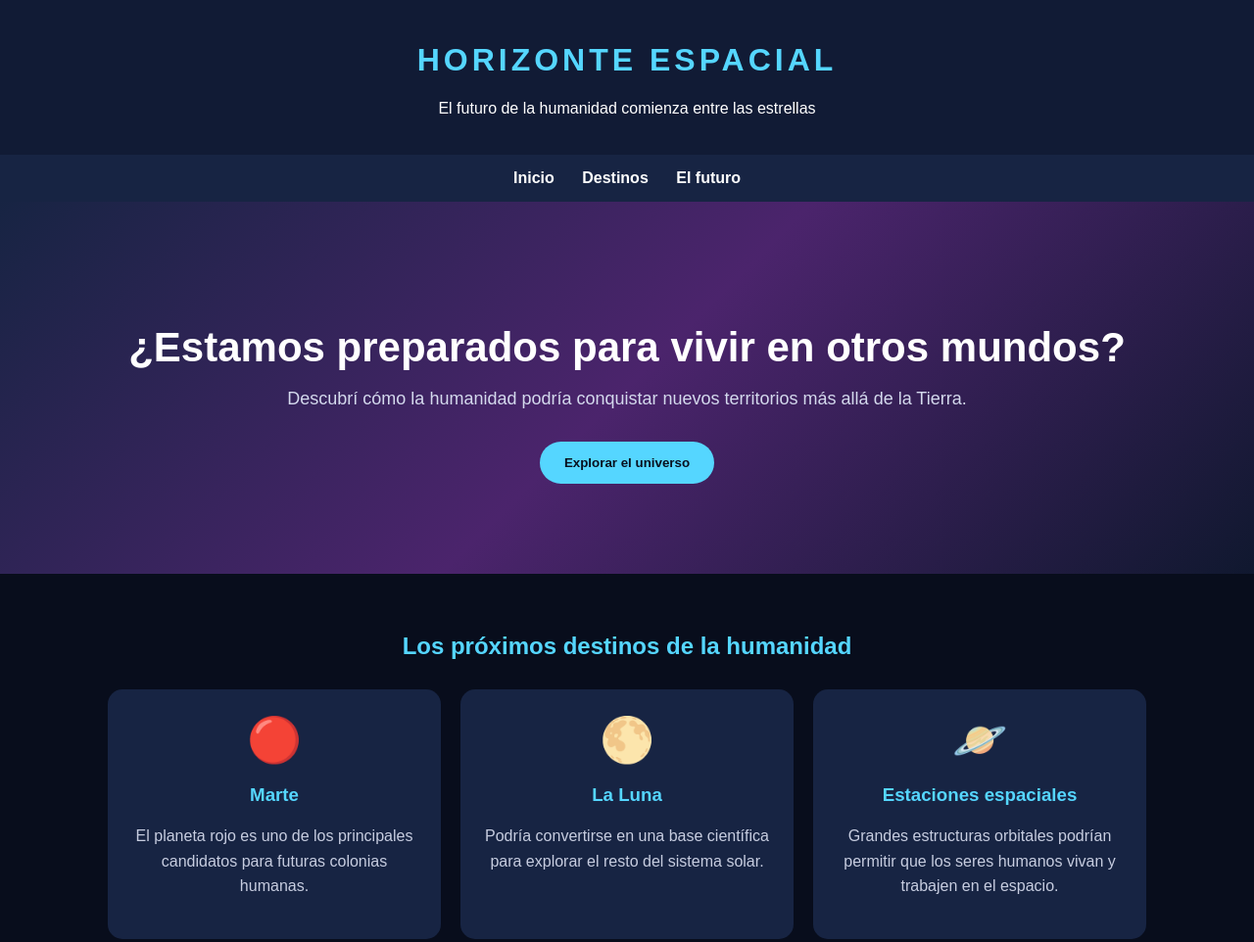
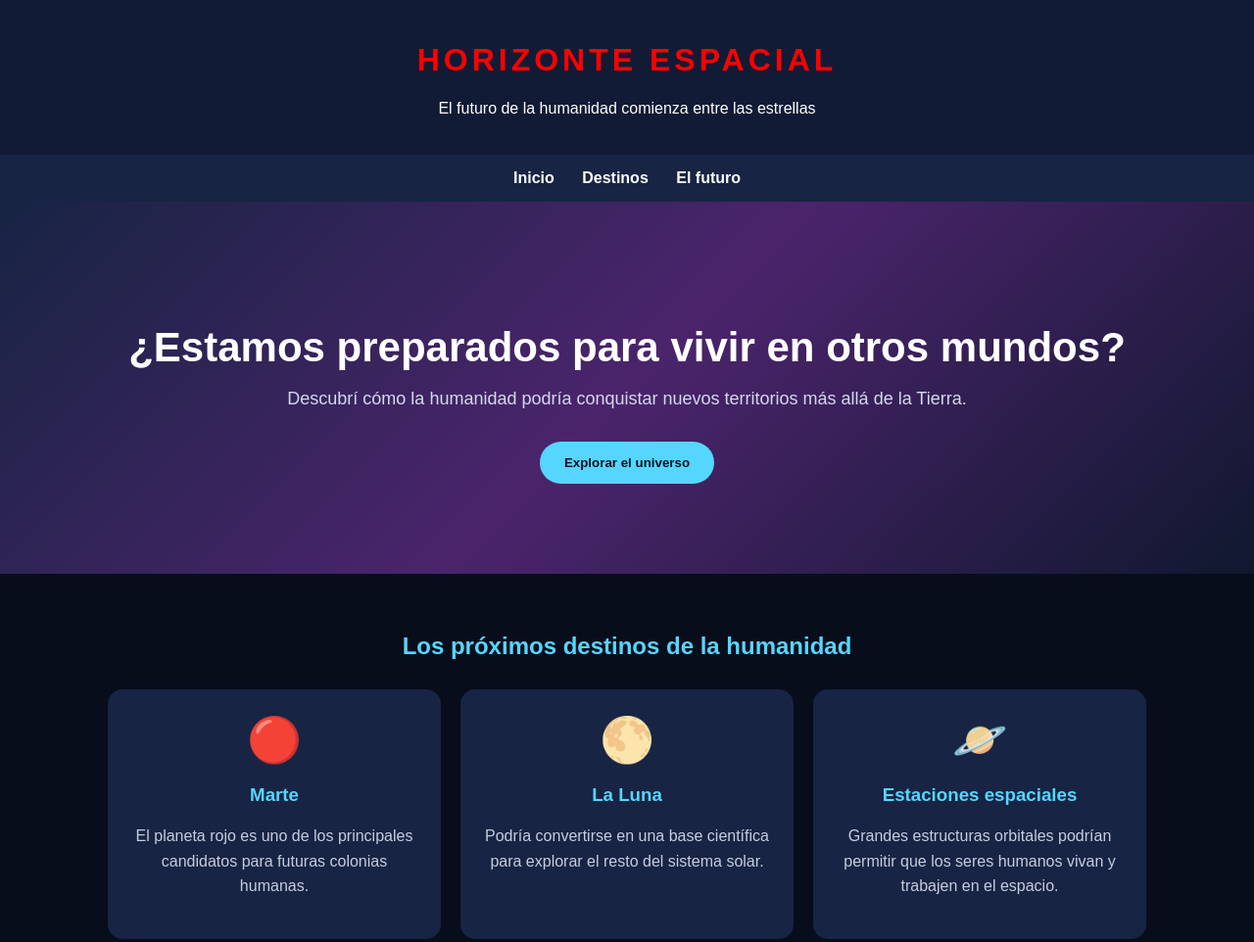
Before and after one commit to pbrizuela-alumno/sil-mi-primera-web, a plain HTML site: page index.html in a window 1280 px wide. Shown: the top 962 px of the page at 98% size. Drawn offline with Linux system fonts and the light colour scheme.

Commit message:
Change header text color to red

```diff
--- a/index.html
+++ b/index.html
@@ -21,7 +21,7 @@ header {
     text-align: center;
 }
 header h1 {
-    color: #55d6ff;
+    color: red;
     letter-spacing: 4px;
 }
 nav {
```
